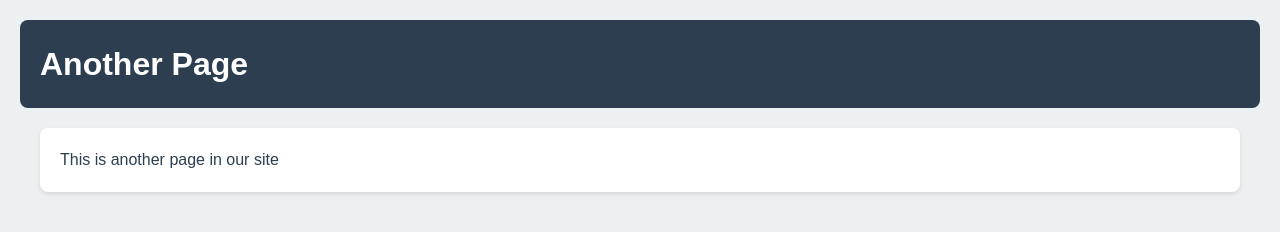
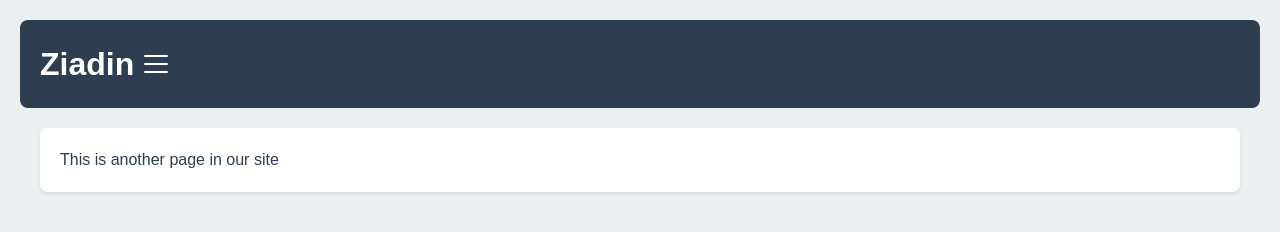
Before and after one commit to ziadinn/437-personal-site, a website: page public/another-page.html in a window 1280 px wide. Drawn offline with Linux system fonts and the light colour scheme; a web font is replaced by a local one.

Commit message:
initial header stuff

```diff
--- a/public/another-page.html
+++ b/public/another-page.html
@@ -3,6 +3,7 @@
 
 <head>
   <title>Another Page</title>
+  <script type="module" src="header.mjs"></script>
   <link rel="preconnect" href="https://fonts.googleapis.com">
   <link rel="preconnect" href="https://fonts.gstatic.com" crossorigin>
   <link href="https://fonts.googleapis.com/css2?family=Special+Gothic+Expanded+One&display=swap" rel="stylesheet">
@@ -10,13 +11,13 @@
 </head>
 
 <body>
-  <header>
+  <!-- <header>
     <h1>Another Page</h1>
     <nav>
       <a href="./index.html">Home Page</a>
       <a href="./another-page.html">Another Page</a>
     </nav>
-  </header>
+  </header> -->
 
   <main>
     <section>
--- a/public/header.mjs
+++ b/public/header.mjs
@@ -1,19 +1,36 @@
+const headerTitle = "Ziadin";
 const routes = [
   { title: "Home Page", path: "./index.html" },
   { title: "Another Page", path: "./another-page.html" },
 ];
-
-let isVisibleNavPaths = false;
-
 const navPaths = routes
   .map((route) => `<a href="${route.path}">${route.title}</a>`)
   .join("");
+const initialHeaderContent = `
+  <div class="header-content">
+    <h1>${headerTitle}</h1>
+    <button id="burger-button">
+      <svg xmlns="http://www.w3.org/2000/svg" width="32" height="32" fill="#ffffff" viewBox="0 0 256 256">
+        <path
+          d="M224,128a8,8,0,0,1-8,8H40a8,8,0,0,1,0-16H216A8,8,0,0,1,224,128ZM40,72H216a8,8,0,0,0,0-16H40a8,8,0,0,0,0,16ZM216,184H40a8,8,0,0,0,0,16H216a8,8,0,0,0,0-16Z">
+        </path>
+      </svg>
+    </button>
+  </div>
+  <nav>
+    ${navPaths}
+  </nav>
+`;
 
-const nav = document.querySelector("header nav");
-nav.innerHTML = navPaths;
+let isVisibleNavPaths = false;
+const body = document.querySelector("body");
+const header = document.createElement("header");
+header.innerHTML = initialHeaderContent;
+body.prepend(header);
 
 const burgerButton = document.querySelector("#burger-button");
 burgerButton.addEventListener("click", () => {
+  const nav = document.querySelector("header nav");
   isVisibleNavPaths = !isVisibleNavPaths;
   nav.style.display = isVisibleNavPaths ? "flex" : "none";
 });
```
Also changed, not shown: public/index.html (+0 -16 lines).
